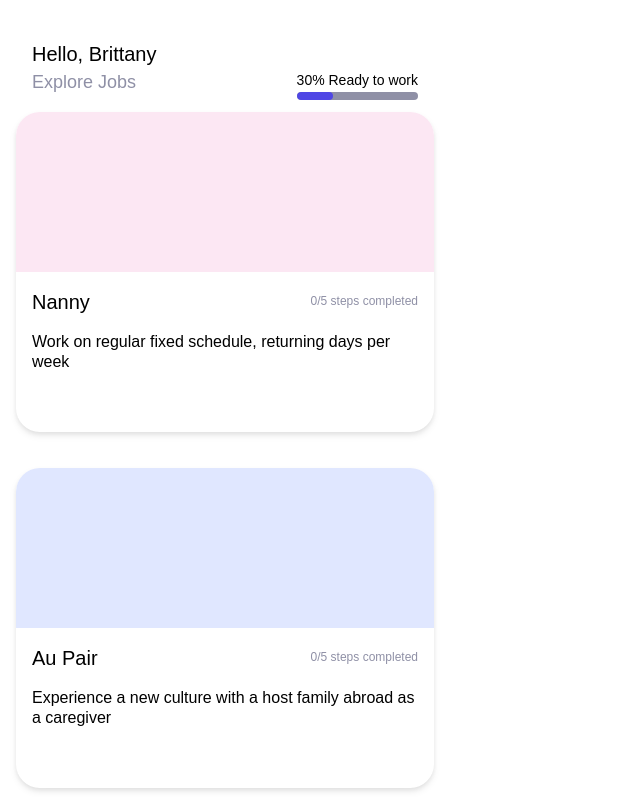
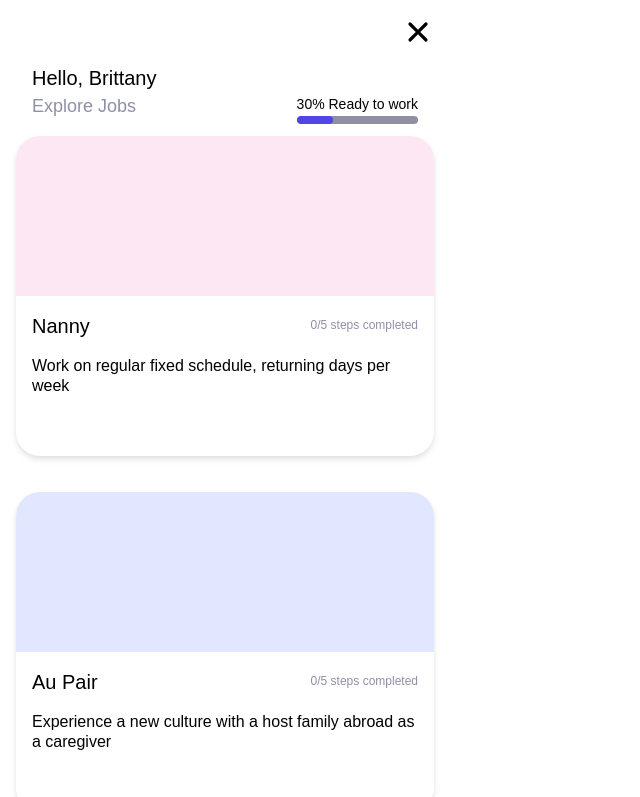
Before and after one commit to andres-codigo/nanny-nina, a Vue app: page /childminder-service in a window 1280 px wide. Shown: the top 797 px of the page, without its empty margins (0-640 px from the left). Built offline with nearby package versions, Linux system fonts and the light colour scheme.

Commit message:
[vue] close icon added so developers can return to dashboard

```diff
--- a/src/pages/onboarding/childminder-service/pages/Home01.vue
+++ b/src/pages/onboarding/childminder-service/pages/Home01.vue
@@ -5,8 +5,13 @@ import HomeCard from '../../../../components/cards/HomeCard.vue'
 
 <template>
 	<div class="bg-white w-full h-screen">
+		<header>
+			<div class="h-16 pt-4 px-4">
+				<router-link to="/dashboard" class="float-right"><XIcon class="w-8 h-8" aria-hidden="true" /></router-link>
+			</div>
+		</header>
 		<main>
-			<div class="min-h-full flex flex-col mx-4 mt-10">
+			<div class="min-h-full flex flex-col mx-4">
 				<UserProgress />
 				<HomeCard tempBackgroundColour="bg-pink-100" user="Nanny" content="Work on regular fixed schedule, returning days per week" />
 				<HomeCard tempBackgroundColour="bg-indigo-100" user="Au Pair" content="Experience a new culture with a host family abroad as a caregiver" />
@@ -15,3 +20,13 @@ import HomeCard from '../../../../components/cards/HomeCard.vue'
 		</main>
 	</div>
 </template>
+
+<script>
+import { XIcon } from '@heroicons/vue/solid'
+
+export default {
+	components: {
+		XIcon
+	}
+}
+</script>
```
